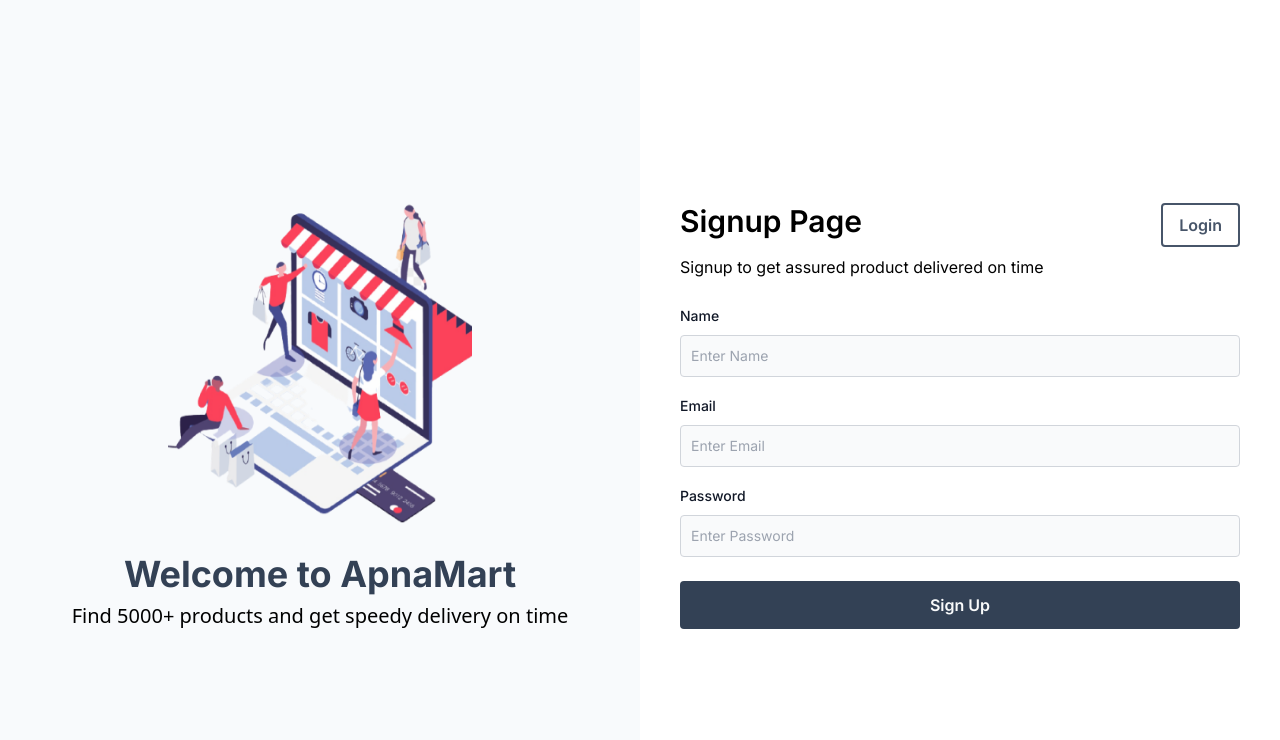
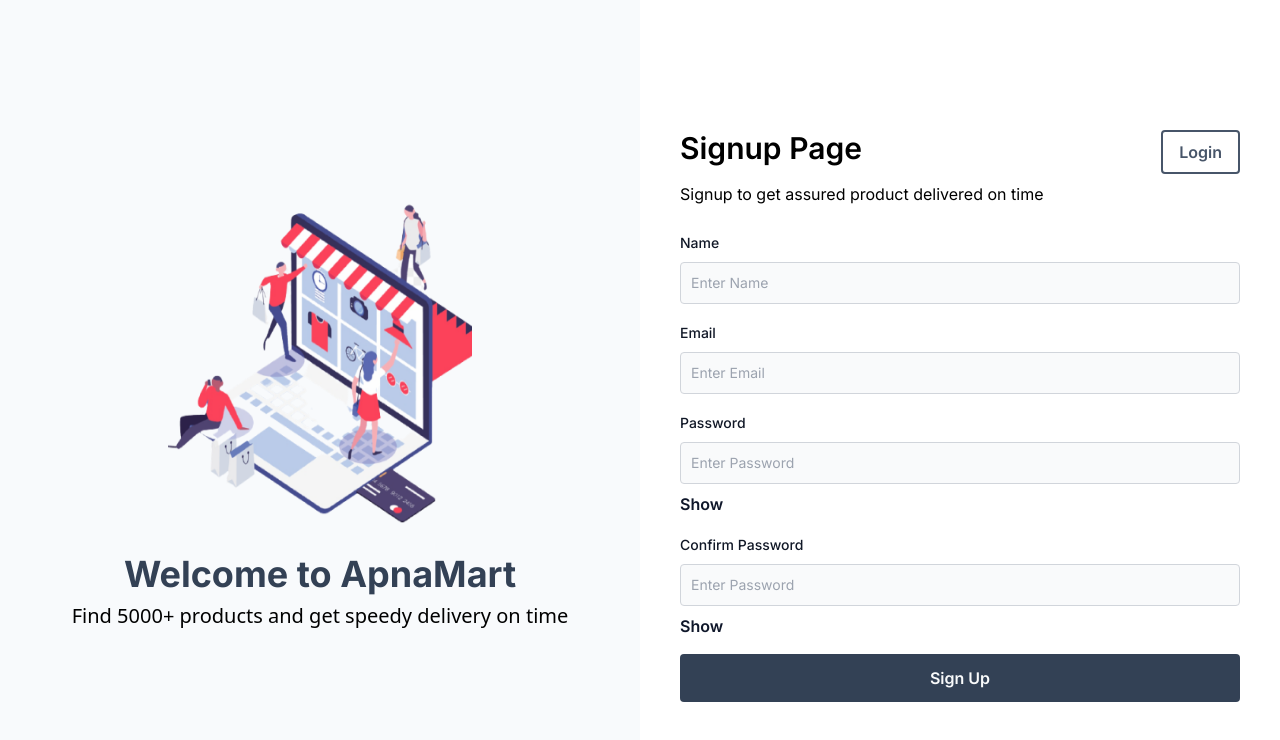
Before and after one commit to nitinmomaya/ApnaKart, a React (Vite) app: page / in a window 1280 px wide. Both pictures are taken after a click on the button "Signup". Shown: the top 740 px of the page. Built offline with nearby package versions, Linux system fonts and the light colour scheme.

Commit message:
Signup Validation using Formik and Yup

```diff
--- a/package.json
+++ b/package.json
@@ -3,7 +3,8 @@
     "firebase": "^9.17.1",
     "formik": "^2.2.9",
     "react": "^18.2.0",
-    "react-dom": "^18.2.0"
+    "react-dom": "^18.2.0",
+    "yup": "^0.32.11"
   },
   "name": "apnamart",
   "version": "1.0.0",
--- a/src/UI/Input.js
+++ b/src/UI/Input.js
@@ -1,19 +1,53 @@
-const Input = ({ label, placeholder, type }) => {
+import { useState } from "react";
+
+const Input = ({
+  label,
+  placeholder,
+  type,
+  icon,
+  name,
+  value,
+  onChange,
+  onBlur,
+  errors,
+  touched,
+}) => {
+  const [show, setShow] = useState(false);
   return (
     <div>
       <label
-        for="first_name"
-        class="mb-4 text-sm font-medium font-display text-gray-900"
+        htmlFor={label}
+        className="mb-4 text-sm font-medium font-display text-gray-900"
       >
         {label}
       </label>
       <input
-        type={type}
+        type={show ? "text" : type}
+        name={name}
         id={label}
-        class="my-2 bg-gray-50 border font-display border-gray-300 text-gray-900 text-sm rounded focus:ring-blue-500 focus:border-blue-500 block w-full p-2.5"
+        value={value}
+        onChange={onChange}
+        onBlur={onBlur}
+        className="my-2 bg-gray-50 border font-display border-gray-300 text-gray-900 text-sm rounded focus:ring-blue-500 focus:border-blue-500 block w-full p-2.5"
         placeholder={placeholder}
-        required
       />
+      <div className="space-y-2">
+        {icon && (
+          <button
+            className="text-slate-900 font-display font-semibold"
+            onClick={(e) => {
+              e.preventDefault();
+
+              setShow(!show);
+            }}
+          >
+            {show ? "Hide" : "Show"}
+          </button>
+        )}
+        {touched && errors ? (
+          <p className=" text-red-700 font-display font-semibold">{errors}</p>
+        ) : null}
+      </div>
     </div>
   );
 };
--- a/src/components/Login.js
+++ b/src/components/Login.js
@@ -31,7 +31,7 @@
               </button>
             </div>
             <p className="font-display py-2">
-              Signup to get assured product delivered on time
+              Login to get assured product delivered on time
             </p>
           </div>
 
@@ -41,6 +41,7 @@
               label={"Password"}
               placeholder={"Enter Password"}
               type={"password"}
+              icon={true}
             />
             <button className="w-full bg-slate-700 text-gray-50 font-display font-semibold px-6 py-3 rounded">
               Login
--- a/src/components/Signup.js
+++ b/src/components/Signup.js
@@ -1,6 +1,34 @@
+import { useFormik } from "formik";
 import img from "../assest/Signup-Image.png";
 import Input from "../UI/Input";
+import * as Yup from "yup";
+
+const validationSchema = Yup.object({
+  name: Yup.string().min(2).max(25).required("Please Enter Your Name"),
+  email: Yup.string().email().required("Please enter your email"),
+  password: Yup.string().min(4).required("Please Enter your Password"),
+  confirm_password: Yup.string()
+    .required("Please Re-Enter your Password")
+    .oneOf([Yup.ref("password"), null], "Password must Match"),
+});
 const Signup = ({ setIsLogin, isLogin }) => {
+  const initialValues = {
+    name: "",
+    email: "",
+    password: "",
+    confirm_password: "",
+  };
+
+  const { values, errors, touched, handleBlur, handleChange, handleSubmit } =
+    useFormik({
+      initialValues,
+      validationSchema,
+      onSubmit: (values, action) => {
+        console.log("values:", values);
+        action.resetForm();
+      },
+    });
+
   return (
     <>
       <div className="  w-full  flex md:flex-row flex-col  md:justify-center h-screen space-y-4">
@@ -34,19 +62,62 @@
               Signup to get assured product delivered on time
             </p>
           </div>
-
+          <form onSubmit={handleSubmit}>
             <div className="w-full space-y-4">
-            <Input label={"Name"} placeholder={"Enter Name"} type={"text"} />
-            <Input label={"Email"} placeholder={"Enter Email"} type={"email"} />
+              <Input
+                label={"Name"}
+                placeholder={"Enter Name"}
+                type={"text"}
+                name={"name"}
+                value={values.name}
+                onChange={handleChange}
+                onBlur={handleBlur}
+                errors={errors.name}
+                touched={touched.name}
+              />
+              <Input
+                label={"Email"}
+                placeholder={"Enter Email"}
+                type={"email"}
+                name={"email"}
+                value={values.email}
+                onChange={handleChange}
+                onBlur={handleBlur}
+                errors={errors.email}
+                touched={touched.email}
+              />
               <Input
                 label={"Password"}
                 placeholder={"Enter Password"}
                 type={"password"}
+                icon={true}
+                name={"password"}
+                value={values.password}
+                onChange={handleChange}
+                onBlur={handleBlur}
+                errors={errors.password}
+                touched={touched.password}
               />
-            <button className="w-full bg-slate-700 text-gray-50 font-display font-semibold px-6 py-3 rounded">
+              <Input
+                label={"Confirm Password"}
+                placeholder={"Enter Password"}
+                type={"password"}
+                icon={true}
+                name={"confirm_password"}
+                value={values.confirm_password}
+                onChange={handleChange}
+                onBlur={handleBlur}
+                errors={errors.confirm_password}
+                touched={touched.confirm_password}
+              />
+              <button
+                type="submit"
+                className="w-full bg-slate-700 text-gray-50 font-display font-semibold px-6 py-3 rounded"
+              >
                 Sign Up
               </button>
             </div>
+          </form>
         </div>
       </div>
     </>
```
Also changed, not shown: 1 other file (tests, documents, lock files or other folders). Lines whose indentation alone changed are shown as unchanged.
